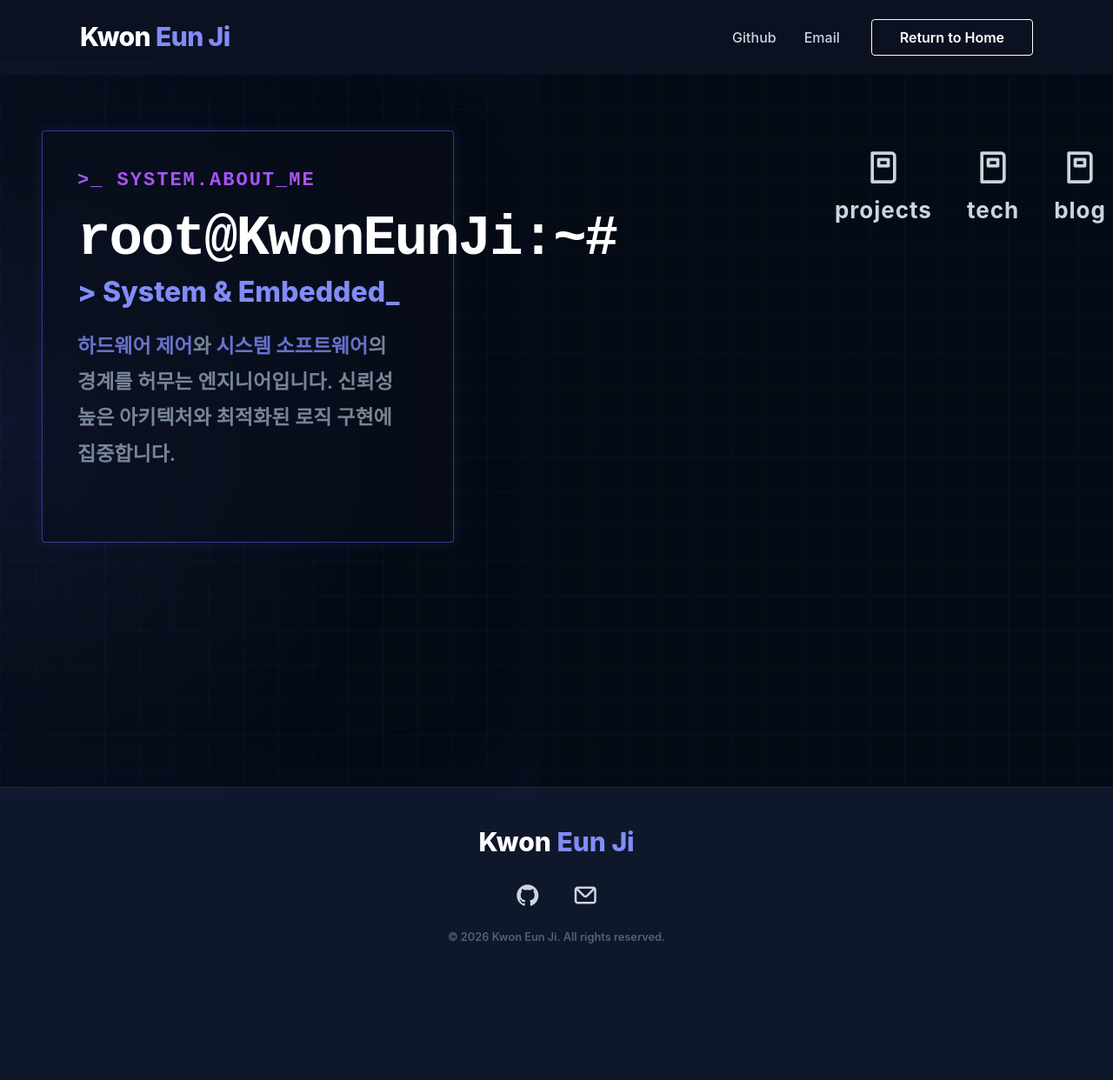
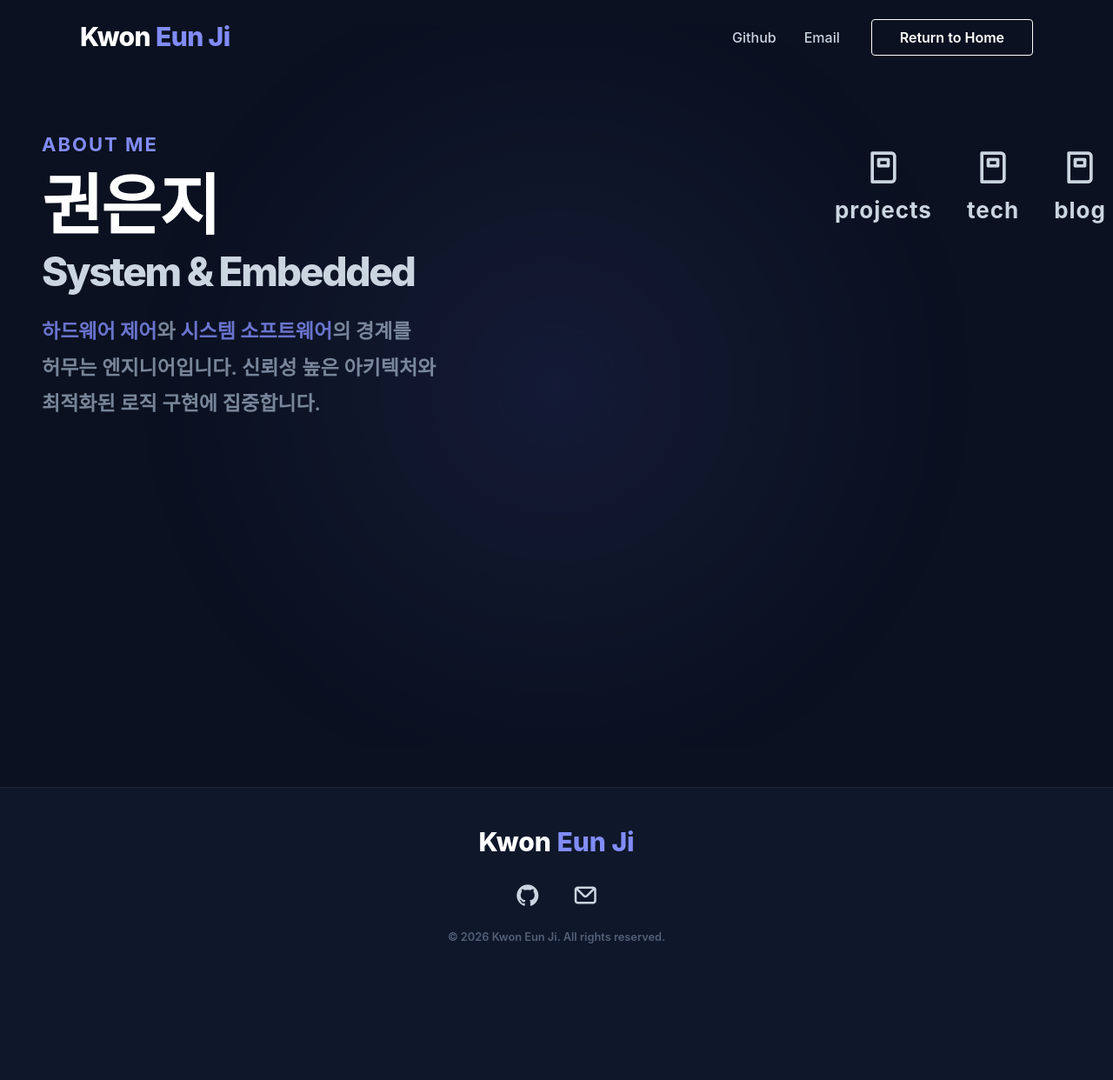
Before and after one commit to eunji021/eunji021.github.io, a Jekyll site: the page built from index.html, in a window 1280 px wide. Shown: the whole page at 87% size. Built offline with Jekyll 4.4.1, drawn with Linux system fonts in a browser that asks for light colours; nearby versions of some CDN libraries; some web fonts are replaced; comment, search, counter and statistics services are not loaded.

Commit message:
Revert "색감 수정"
This reverts commit 4fb29aaeef391f3cd700553e5f4945d442fa1c4c.

```diff
--- a/index.html
+++ b/index.html
@@ -19,22 +19,17 @@ title: Home
 
   /* Left Main Area Styles */
   .left-intro-area {
-    padding: 40px;
-    background: rgba(10, 15, 30, 0.4);
-    backdrop-filter: blur(12px);
-    border-radius: 4px;
-    border: 1px solid rgba(99, 102, 241, 0.5);
-    box-shadow: 0 0 15px rgba(99, 102, 241, 0.15);
+    padding-right: 20px;
     animation: fadeSlideUp 0.8s cubic-bezier(0.25, 0.8, 0.25, 1) forwards;
   }
 
   .intro-label {
-    color: #a855f7;
+    color: #818cf8;
     font-weight: 700;
-    font-family: 'Courier New', Courier, monospace;
     font-size: 1.1rem;
-    margin-bottom: 16px;
+    margin-bottom: 12px;
     letter-spacing: 2px;
+    text-transform: uppercase;
     display: inline-block;
   }
 
@@ -240,15 +235,6 @@ title: Home
   .mega-dropdown .list-item {
     width: 320px;
     flex-shrink: 0;
-    display: block;
-    padding: 24px;
-    background: rgba(10, 15, 30, 0.6) !important;
-    backdrop-filter: blur(12px);
-    border-radius: 4px !important;
-    text-decoration: none;
-    transition: all 0.3s;
-    border: 1px solid #6366f1 !important;
-    box-shadow: 0 0 10px rgba(99, 102, 241, 0.2);
   }
 
   /* Hover Interaction */
@@ -260,13 +246,10 @@ title: Home
   .nav-item-container:hover .open-book {
     opacity: 1;
     transform: rotateY(0deg) scale(1.1);
-    color: #a855f7;
-    text-shadow: 0 0 15px rgba(168, 85, 247, 0.8);
   }
 
   .nav-item-container:hover .menu-link {
-    color: #a855f7;
-    text-shadow: 0 0 15px rgba(168, 85, 247, 0.8);
+    color: #818cf8;
   }
 
   .nav-item-container:hover .mega-dropdown {
@@ -283,10 +266,10 @@ title: Home
 
   /* Hover effects for mega dropdown items */
   .mega-dropdown .list-item:hover {
-    background: rgba(15, 23, 42, 0.8) !important;
-    border-color: #a855f7 !important;
+    background: rgba(30, 41, 59, 0.8) !important;
+    border-color: rgba(129, 140, 248, 0.3) !important;
     transform: translateY(-3px);
-    box-shadow: 0 0 20px rgba(168, 85, 247, 0.8), inset 0 0 10px rgba(168, 85, 247, 0.3) !important;
+    box-shadow: 0 6px 15px rgba(0,0,0,0.3);
   }
 
   @media (max-width: 768px) {
@@ -315,9 +298,9 @@ title: Home
   }
 </style>
 
-<div class="container-full" style="background-color: #050b14; background-image: linear-gradient(rgba(99, 102, 241, 0.05) 1px, transparent 1px), linear-gradient(90deg, rgba(99, 102, 241, 0.05) 1px, transparent 1px); background-size: 40px 40px; padding-bottom: 120px; position: relative; min-height: calc(100vh - 80px); display: flex; align-items: center;">
+<div class="container-full" style="background-color: #0b1120; padding-bottom: 120px; position: relative; min-height: calc(100vh - 80px); display: flex; align-items: center;">
   <!-- Glow Background Effect -->
-  <div class="dashboard-glow" style="position: absolute; top: 0; left: 0; width: 100%; height: 100%; box-shadow: inset 0 0 150px rgba(99, 102, 241, 0.05); pointer-events: none;"></div>
+  <div class="dashboard-glow"></div>
 
   <div class="container" style="max-width: 1200px !important; width: 95% !important; position: relative; z-index: 2;">
 
@@ -325,12 +308,12 @@ title: Home
 
       <!-- 1. Left Main Area (About Me & Links) -->
       <div class="left-intro-area">
-        <span class="intro-label">&gt;_ SYSTEM.ABOUT_ME</span>
+        <span class="intro-label">About Me</span>
 
         <!-- Clickable Title for navigation -->
-        <a href="{{ site.baseurl }}/about" class="intro-title" id="name-link" title="클릭하여 상세 프로필 페이지로 이동" style="text-decoration: none; font-family: 'Courier New', Courier, monospace; font-size: 3.2rem;">
-          root@KwonEunJi:~#
-          <span style="font-family: -apple-system, BlinkMacSystemFont, 'Segoe UI', Roboto, sans-serif; font-size: 1.6rem; color: #818cf8; letter-spacing: 0;">&gt; System &amp; Embedded_</span>
+        <a href="{{ site.baseurl }}/about" class="intro-title" id="name-link" title="클릭하여 상세 프로필 페이지로 이동" style="text-decoration: none;">
+          권은지
+          <span>System & Embedded</span>
         </a>
 
         <!-- Summary View (Compact) -->
@@ -356,7 +339,7 @@ title: Home
             <div class="menu-link">projects</div>
 
             <div class="mega-dropdown horizontal-mode">
-              <a href="{{ site.baseurl }}/embedded-hardware-projects" class="list-item">
+              <a href="{{ site.baseurl }}/embedded-hardware-projects" class="list-item" style="display: block; padding: 24px; background: rgba(15, 23, 42, 0.95); backdrop-filter: blur(16px); border-radius: 16px; text-decoration: none; transition: all 0.3s; border: 1px solid rgba(255, 255, 255, 0.08); box-shadow: 0 10px 30px rgba(0,0,0,0.5);">
                 <div class="list-content">
                   <h4 class="list-title" style="color: #e2e8f0; margin: 0 0 10px 0; font-size: 1.15rem;">스마트 화재 대피 유도 시스템</h4>
                   <p class="list-desc" style="color: #94a3b8; margin: 0 0 16px 0; font-size: 0.95rem; line-height: 1.5;">실시간 센서 데이터 기반 하드웨어 제어 및 최적 경로 탐색</p>
@@ -367,7 +350,7 @@ title: Home
                 </div>
               </a>
 
-              <a href="{{ site.baseurl }}/system-software-projects" class="list-item">
+              <a href="{{ site.baseurl }}/system-software-projects" class="list-item" style="display: block; padding: 24px; background: rgba(15, 23, 42, 0.95); backdrop-filter: blur(16px); border-radius: 16px; text-decoration: none; transition: all 0.3s; border: 1px solid rgba(255, 255, 255, 0.08); box-shadow: 0 10px 30px rgba(0,0,0,0.5);">
                 <div class="list-content">
                   <h4 class="list-title" style="color: #e2e8f0; margin: 0 0 10px 0; font-size: 1.15rem;">C# 기반 마트 관리 시스템</h4>
                   <p class="list-desc" style="color: #94a3b8; margin: 0 0 16px 0; font-size: 0.95rem; line-height: 1.5;">객체 지향 설계(OOP) 기반의 안정적인 UI/UX 구축 및 연동</p>
@@ -389,21 +372,21 @@ title: Home
             <div class="menu-link">tech</div>
 
             <div class="mega-dropdown horizontal-mode">
-              <a href="{{ site.baseurl }}/ej" class="list-item">
+              <a href="{{ site.baseurl }}/ej" class="list-item" style="display: block; padding: 20px; background: rgba(15, 23, 42, 0.95); backdrop-filter: blur(16px); border-radius: 16px; text-decoration: none; transition: all 0.3s; border: 1px solid rgba(255, 255, 255, 0.08); box-shadow: 0 10px 30px rgba(0,0,0,0.5);">
                 <div class="list-content">
                   <h4 class="list-title" style="color: #e2e8f0; margin: 0 0 6px 0; font-size: 1.1rem;">Python 기초 및 알고리즘</h4>
                   <p class="list-desc" style="color: #94a3b8; margin: 0;">데이터 구조 이해 및 로직 최적화 기반 다지기</p>
                 </div>
               </a>
 
-              <a href="{{ site.baseurl }}/tech-fundamentals" class="list-item">
+              <a href="{{ site.baseurl }}/tech-fundamentals" class="list-item" style="display: block; padding: 20px; background: rgba(15, 23, 42, 0.95); backdrop-filter: blur(16px); border-radius: 16px; text-decoration: none; transition: all 0.3s; border: 1px solid rgba(255, 255, 255, 0.08); box-shadow: 0 10px 30px rgba(0,0,0,0.5);">
                 <div class="list-content">
                   <h4 class="list-title" style="color: #e2e8f0; margin: 0 0 6px 0; font-size: 1.1rem;">C/C++ 메모리 제어</h4>
                   <p class="list-desc" style="color: #94a3b8; margin: 0;">안정적인 펌웨어 개발을 위한 포인터와 메모리 관리</p>
                 </div>
               </a>
 
-              <a href="{{ site.baseurl }}/tech-fundamentals" class="list-item">
+              <a href="{{ site.baseurl }}/tech-fundamentals" class="list-item" style="display: block; padding: 20px; background: rgba(15, 23, 42, 0.95); backdrop-filter: blur(16px); border-radius: 16px; text-decoration: none; transition: all 0.3s; border: 1px solid rgba(255, 255, 255, 0.08); box-shadow: 0 10px 30px rgba(0,0,0,0.5);">
                 <div class="list-content">
                   <h4 class="list-title" style="color: #e2e8f0; margin: 0 0 6px 0; font-size: 1.1rem;">C# 객체지향 프로그래밍</h4>
                   <p class="list-desc" style="color: #94a3b8; margin: 0;">유지보수가 용이한 시스템 소프트웨어 설계 패턴</p>
@@ -421,7 +404,7 @@ title: Home
             <div class="menu-link">blog</div>
 
             <div class="mega-dropdown horizontal-mode">
-              <div class="list-item">
+              <div class="list-item" style="display: block; padding: 20px; background: rgba(15, 23, 42, 0.95); backdrop-filter: blur(16px); border-radius: 16px; border: 1px solid rgba(255, 255, 255, 0.08); box-shadow: 0 10px 30px rgba(0,0,0,0.5);">
                 <p style="color: #94a3b8; font-size: 0.95rem; text-align: center; margin: 0;">아직 작성된 글이 없습니다.</p>
               </div>
             </div>
```
